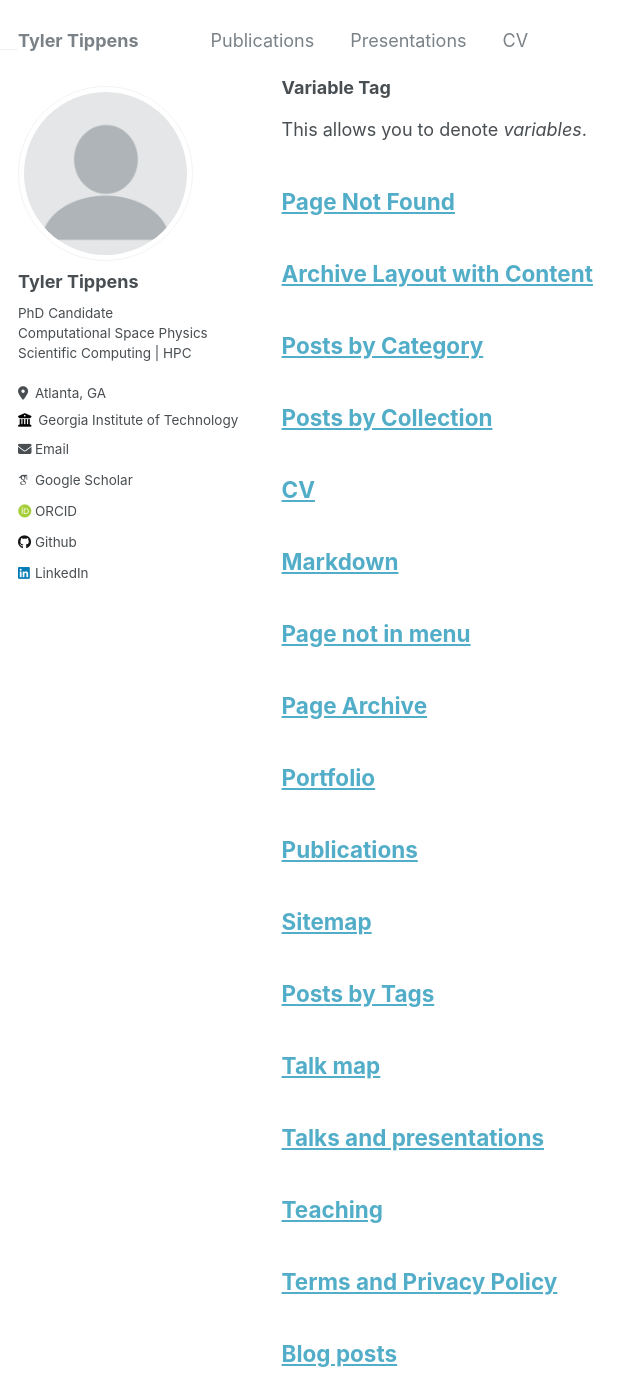
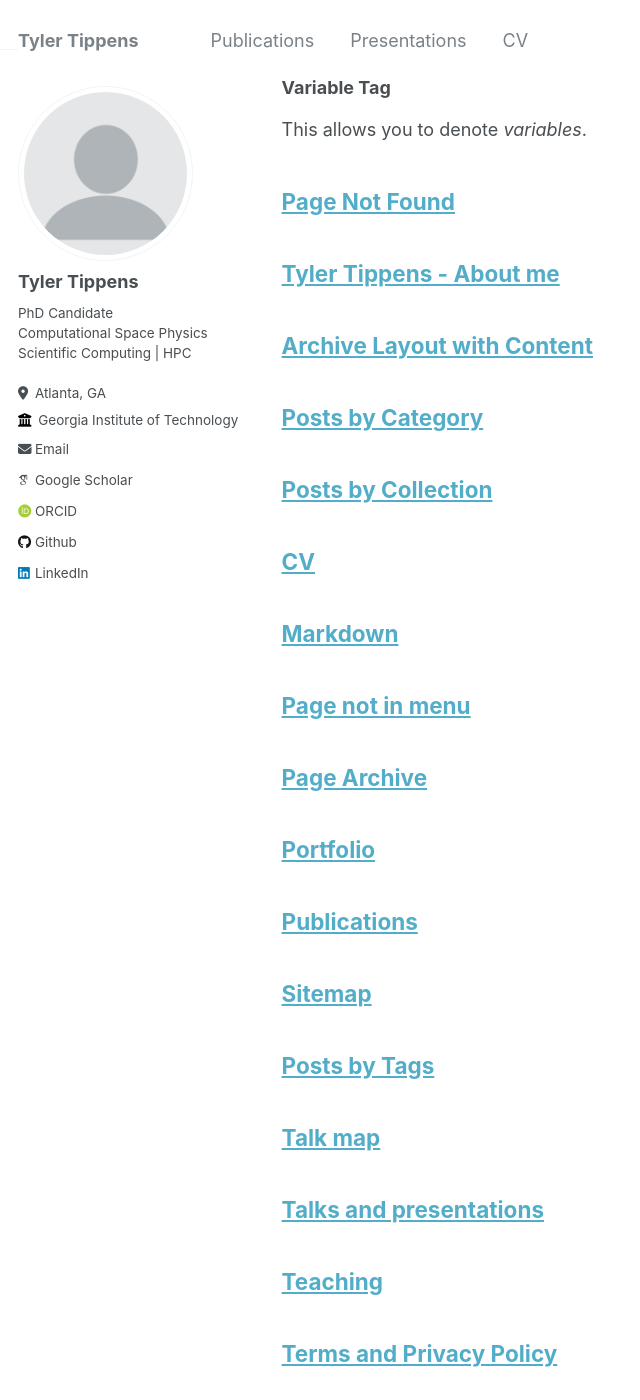
Before and after one commit to tylertippens/tylertippens.github.io, a Jekyll site: the page built from _pages/archive-layout-with-content.md, in a window 1280 px wide and 1400 px high, scrolled down 4476 px. Shown: the whole window, without its empty margins (0-640 px from the left). Built offline with Jekyll 4.4.1, drawn with Linux system fonts in a browser that asks for light colours; some web fonts are replaced.

Commit message:
Replaced html gen metadata

```diff
--- a/_pages/about.md
+++ b/_pages/about.md
@@ -1,3 +1,12 @@
+---
+permalink: /
+title: "Tyler Tippens - About me"
+author_profile: true
+redirect_from:
+  - /about/
+  - /about.html
+---
+
 About Me
 ======
 Hello! I am a doctoral candidate and graduate research assistant in the School of Earth and Atmospheric Sciences at the Georgia Institute of Technology in Atlanta, GA.
```
